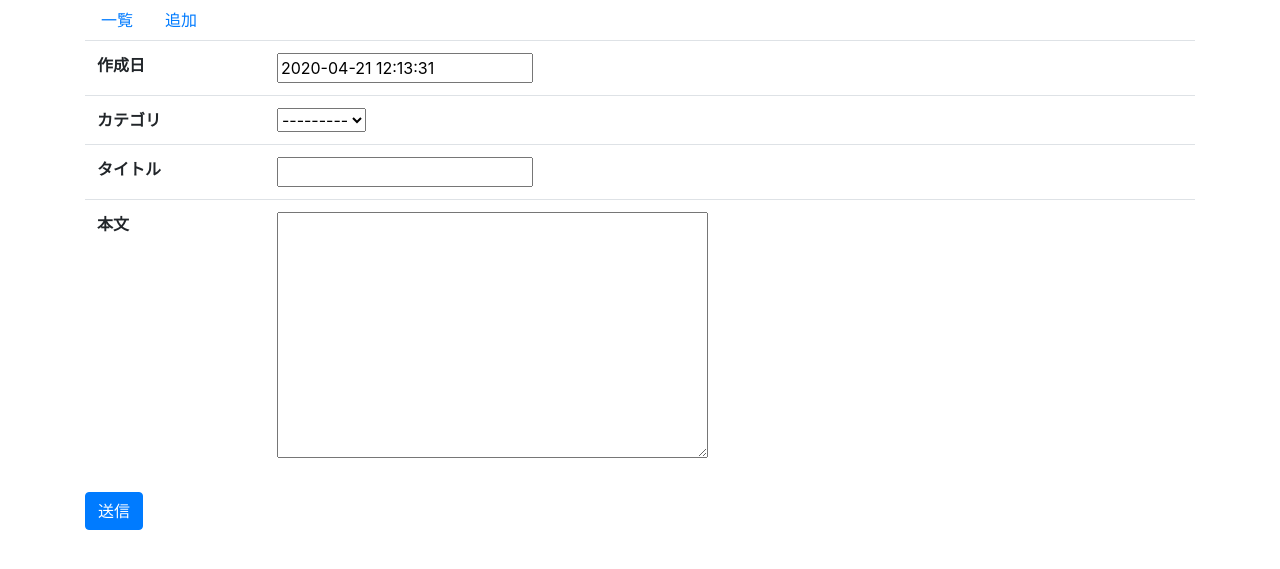
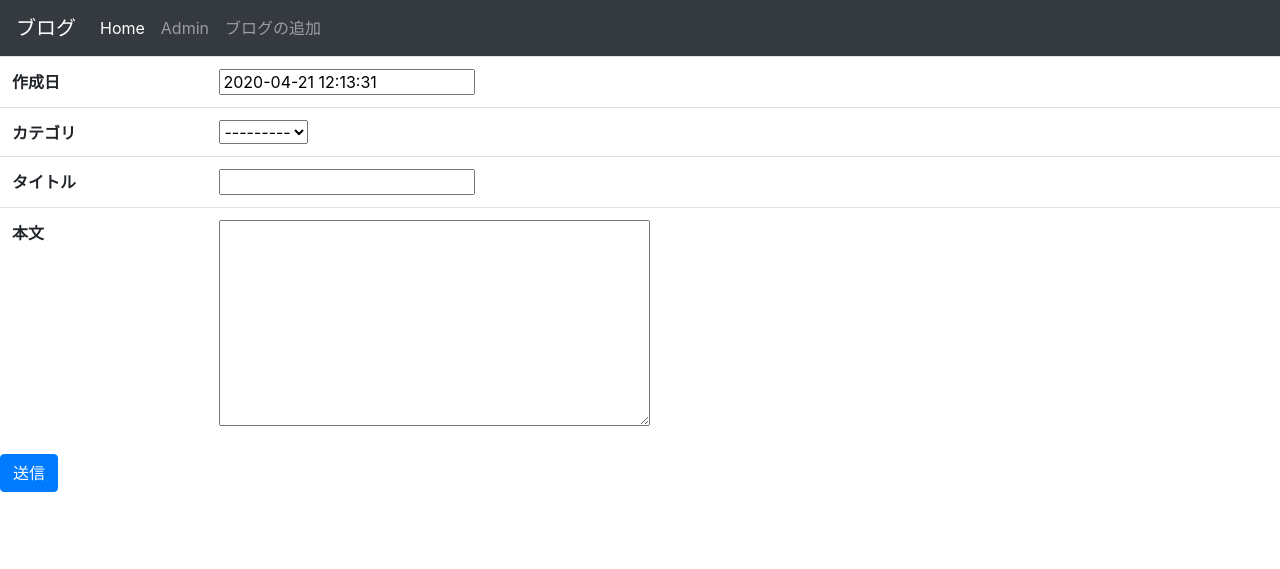
Before and after one commit to lulu031100/0418project3, a Django app: page /add/ in a window 1280 px wide. Shown: the top 569 px of the page. Run offline with Django 3.2, Linux system fonts and the light colour scheme; a user stored in the database is signed in; data comes from the database, SQL or seed files in the repository; both versions use the stored data as it was after the commit; some libraries are stand-ins or nearby versions.

Commit message:
error 0411

```diff
--- a/blog/templates/blog/base2.html
+++ b/blog/templates/blog/base2.html
@@ -1,4 +1,3 @@
-<!doctype html>
 <html lang="ja">
   <head>
     <!-- Required meta tags -->
@@ -8,16 +7,32 @@
     <!-- Bootstrap CSS -->
     <link rel="stylesheet" href="https://stackpath.bootstrapcdn.com/bootstrap/4.4.1/css/bootstrap.min.css" integrity="sha384-Vkoo8x4CGsO3+Hhxv8T/Q5PaXtkKtu6ug5TOeNV6gBiFeWPGFN9MuhOf23Q9Ifjh" crossorigin="anonymous">
 
-    <title>ブログ登録</title>
+    <title>ブログ</title>
   </head>
   <body>
-    <div class="container">
-        <nav class="nav">
-            <a class="nav-link" href="{% url 'blog:index' %}">一覧</a>
-            {% if user.is_superuser %}
-              <a class="nav-link" href="{% url 'blog:add' %}" target="_blank">追加</a>
-            {% endif %}
-        </nav>
+    <nav class="navbar navbar-expand-lg navbar-dark bg-dark">
+      <a class="navbar-brand" href="#">ブログ</a>
+      <button class="navbar-toggler" type="button" data-toggle="collapse" data-target="#navbarSupportedContent" aria-controls="navbarSupportedContent" aria-expanded="false" aria-label="Toggle navigation">
+        <span class="navbar-toggler-icon"></span>
+      </button>
+
+      <div class="collapse navbar-collapse" id="navbarSupportedContent">
+        <ul class="navbar-nav mr-auto">
+          <li class="nav-item active">
+            <a class="nav-link" href="{% url 'blog:index' %}">Home</a>
+          </li>
+          {% if user.is_superuser %}
+          <li class="nav-item">
+            <a class="nav-link" href="{% url 'admin:index' %}">Admin</a>
+          </li>
+
+          <li class="nav-item">
+            <a class="nav-link" href="{% url 'blog:add' %}">ブログの追加</a>
+          </li>
+          {% endif %}
+        </ul>
+      </div>
+    </nav>
         {% block content %}
         {% endblock %}
     </div>
--- a/blog/templates/blog/post_detail.html
+++ b/blog/templates/blog/post_detail.html
@@ -7,5 +7,9 @@
       <p>{{ post.created_at }}, {{ post.category }}</p>
       {{ post.text | linebreaksbr | urlize }}
     </div>
+    <div>
+     <!-- <a href="{% url 'blog:update' blog.pk %}">更新</a></td> -->
+    </div>
+    </div>
 </div>
 {% endblock %}
--- a/blog/urls.py
+++ b/blog/urls.py
@@ -7,5 +7,6 @@ urlpatterns = [
     path('', views.IndexView.as_view(), name='index'),
     path('category/<int:pk>/', views.CategoryView.as_view(), name='category'),
     path('detail/<int:pk>/', views.DetailView.as_view(), name='detail'),
-    path('add/',views.AddView.as_view(), name='add') # http://127.0.0.1:8000/add/
+    path('add/',views.AddView.as_view(), name='add'), # http://127.0.0.1:8000/add/
+    path('update/<int:pk>/',views.UpdateView.as_view(), name='update') # http://127.0.0.1:8000/update/
 ]
--- a/blog/views.py
+++ b/blog/views.py
@@ -42,3 +42,9 @@ class AddView(generic.CreateView):
     model = Post
     form_class = PostCreateForm
     success_url = reverse_lazy('blog:index')
+
+class UpdateView(generic.UpdateView):
+    template_name = 'blog/post_form.html'
+    model = Post
+    form_class = PostCreateForm
+    success_url = reverse_lazy('blog:index')
```
Also changed, not shown: db.sqlite3.
